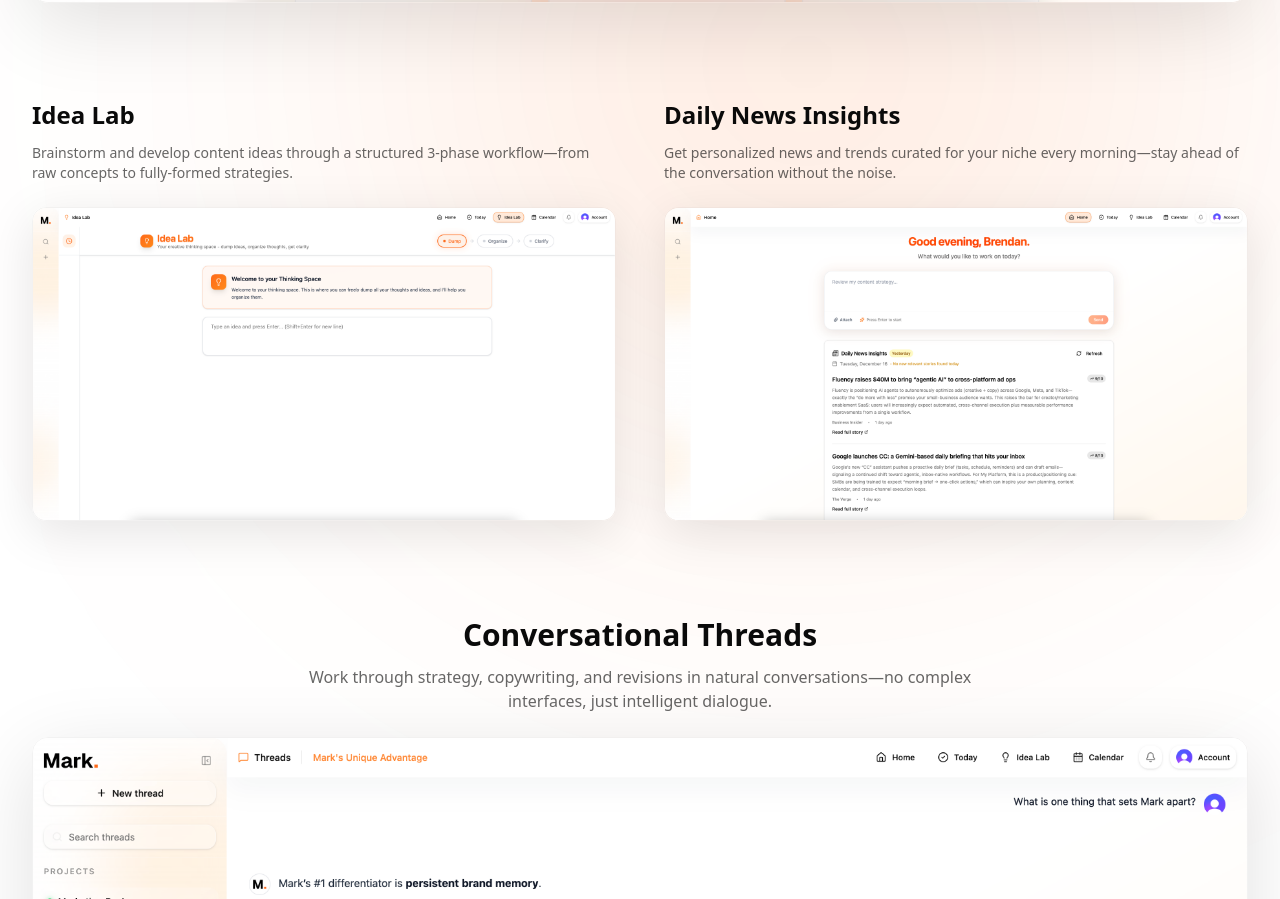
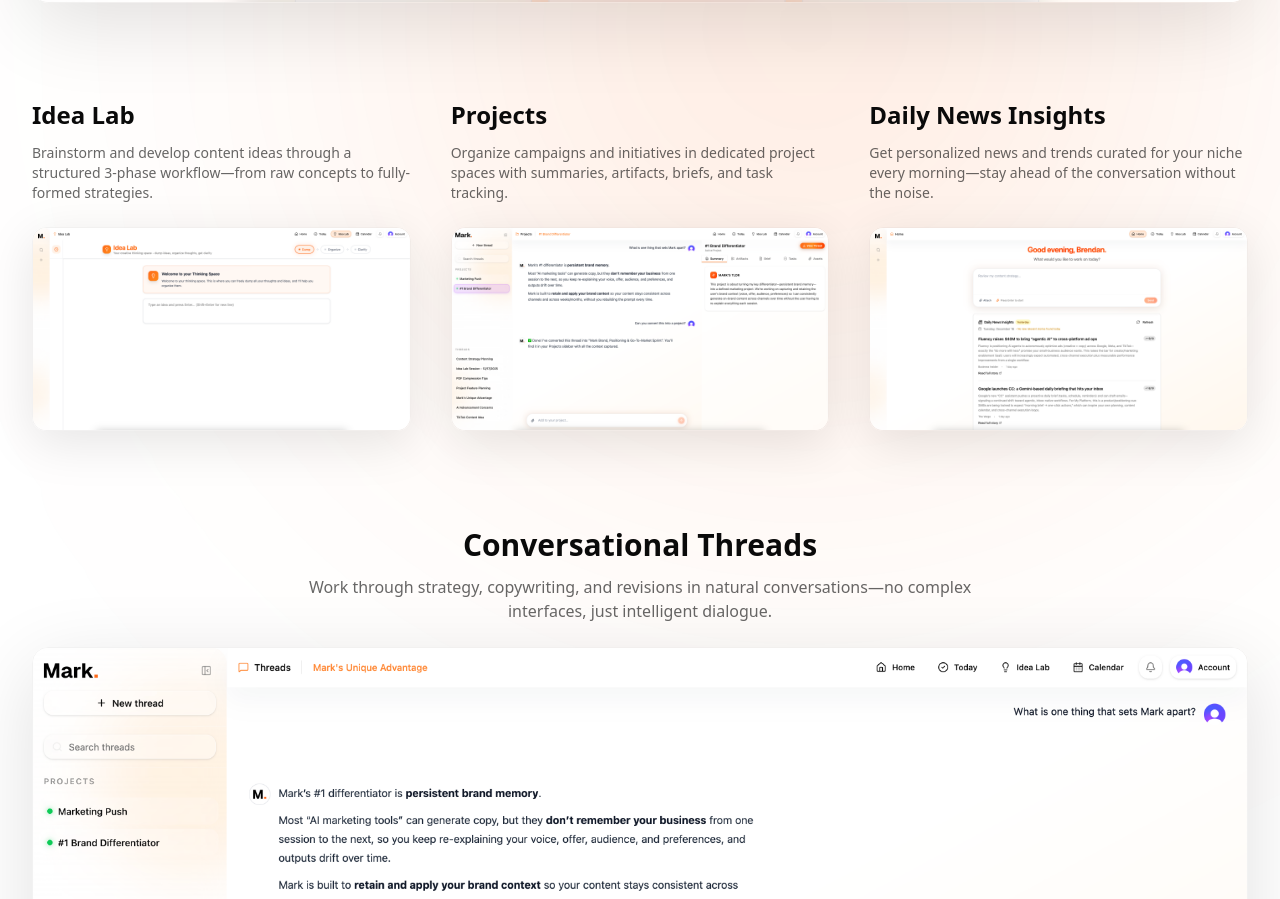
Before and after one commit to usemark/mark-landing, a Next.js app: page / in a window 1280 px wide. Shown: the part 2642-3541 px from the top of the page. Built offline with nearby package versions, Linux system fonts and the light colour scheme.

Commit message:
Add Projects screenshot to landing page
- Add Projects view screenshot showcasing campaign organization
- Convert 2-column layout to 3-column grid (Idea Lab, Projects, Daily News)
- Maintain premium styling with shadows and hover effects
- Update alt text and descriptions for Projects feature

```diff
--- a/app/page.tsx
+++ b/app/page.tsx
@@ -338,8 +338,8 @@
             </div>
           </div>
 
-          {/* Two Column Layout - Idea Lab + Daily News */}
-          <div className="grid md:grid-cols-2 gap-12">
+          {/* Three Column Layout - Idea Lab + Projects + Daily News */}
+          <div className="grid md:grid-cols-3 gap-10">
 
             {/* Idea Lab Screenshot */}
             <div className="group">
@@ -353,7 +353,26 @@
                 <Image
                   src="/screenshots/idea-lab.png"
                   alt="Mark Idea Lab - 3-phase brainstorming workflow for content creators"
-                  width={680}
+                  width={450}
+                  height={510}
+                  className="w-full h-auto"
+                />
+              </div>
+            </div>
+
+            {/* Projects Screenshot */}
+            <div className="group">
+              <div className="mb-6">
+                <h3 className="text-2xl font-extrabold text-[#0A0A0A] mb-3">Projects</h3>
+                <p className="text-sm text-black/60">
+                  Organize campaigns and initiatives in dedicated project spaces with summaries, artifacts, briefs, and task tracking.
+                </p>
+              </div>
+              <div className="relative rounded-xl overflow-hidden shadow-[0_12px_50px_rgba(0,0,0,0.1)] border border-black/5 hover:shadow-[0_20px_70px_rgba(0,0,0,0.15)] transition-all duration-500 group-hover:scale-[1.02]">
+                <Image
+                  src="/screenshots/projects-view.png"
+                  alt="Mark Projects - Organize campaigns and track progress in dedicated workspaces"
+                  width={450}
                   height={510}
                   className="w-full h-auto"
                 />
@@ -372,7 +391,7 @@
                 <Image
                   src="/screenshots/daily-news.png"
                   alt="Mark Daily News - Personalized news insights for content creators"
-                  width={680}
+                  width={450}
                   height={510}
                   className="w-full h-auto"
                 />
```
Also changed, not shown: public/screenshots/projects-view.png (added).
